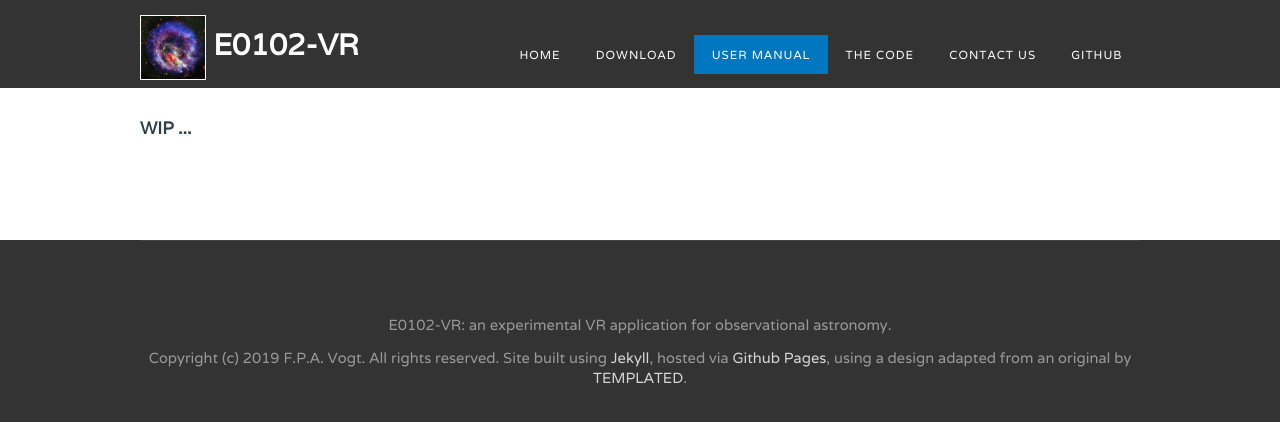
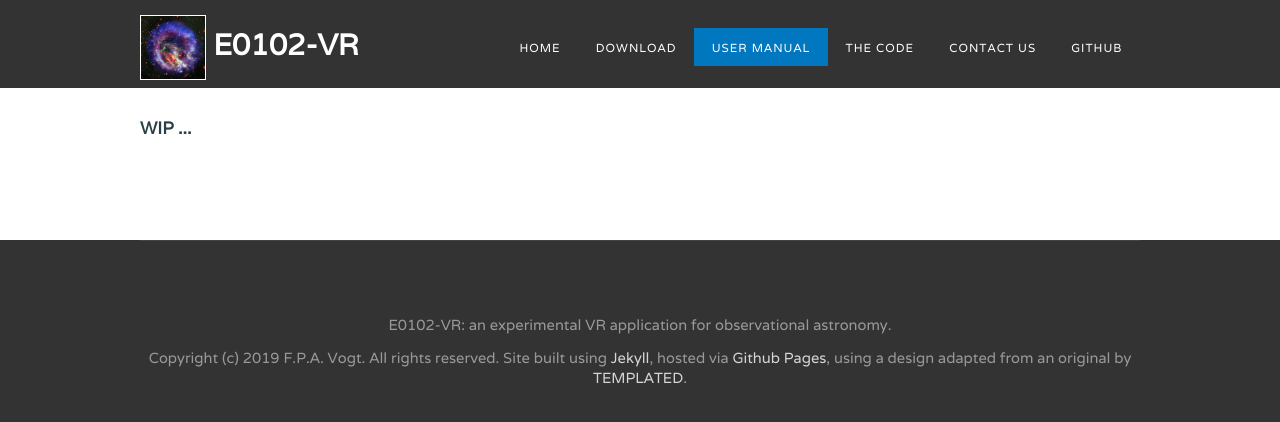
Before and after one commit to fpavogt/E0102-VR, a Jekyll site: the page built from manual.html, in a window 1280 px wide. Shown: the top 422 px of the page. Built offline with Jekyll 4.4.1, drawn with Linux system fonts in a browser that asks for light colours.

Commit message:
Adjust menu height

```diff
--- a/css/default.css
+++ b/css/default.css
@@ -349,7 +349,7 @@
 	#menu
 	{
 		position: absolute;
-		top: 3em;
+		top: 2.5em;
 		right: 0;
 	}
 
```
